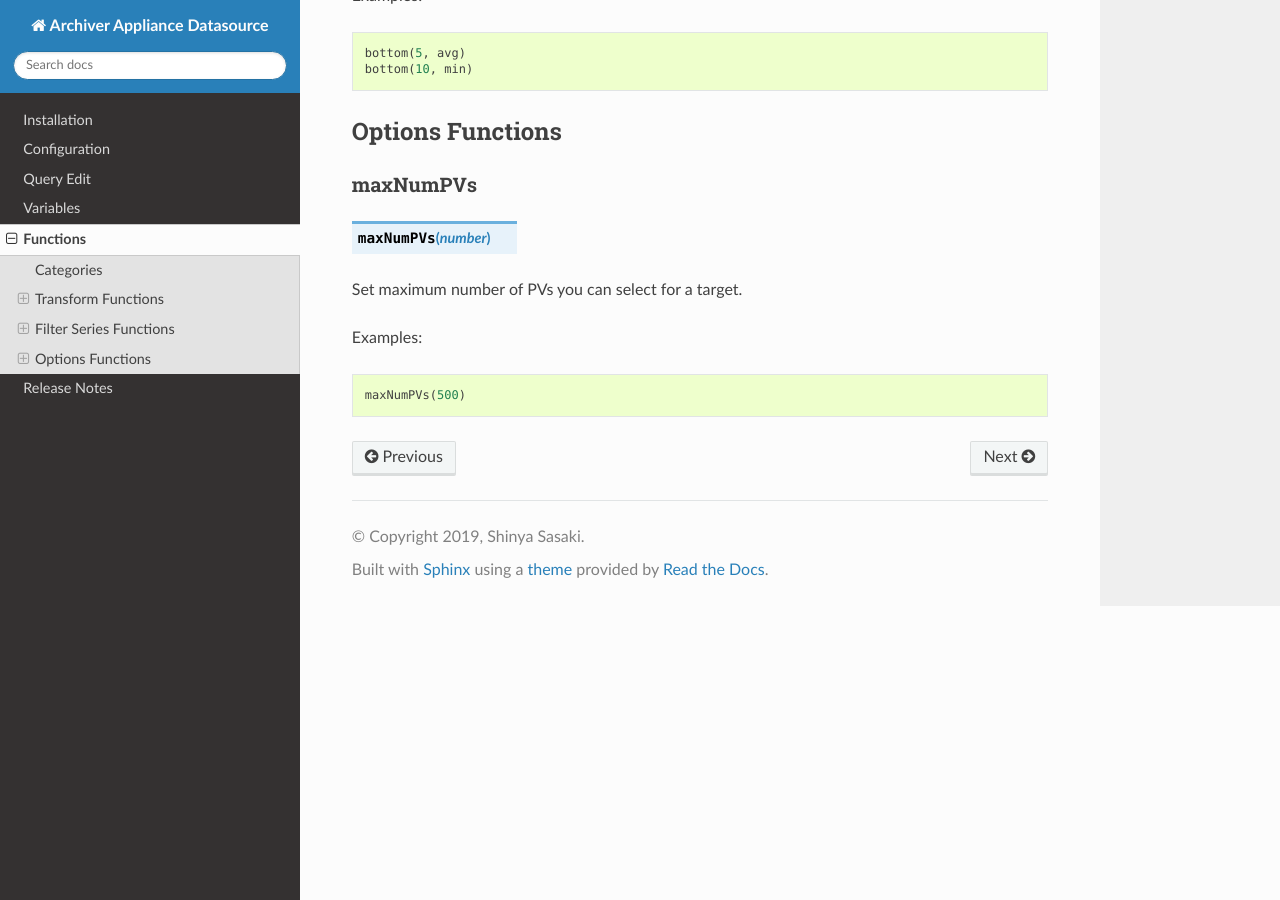
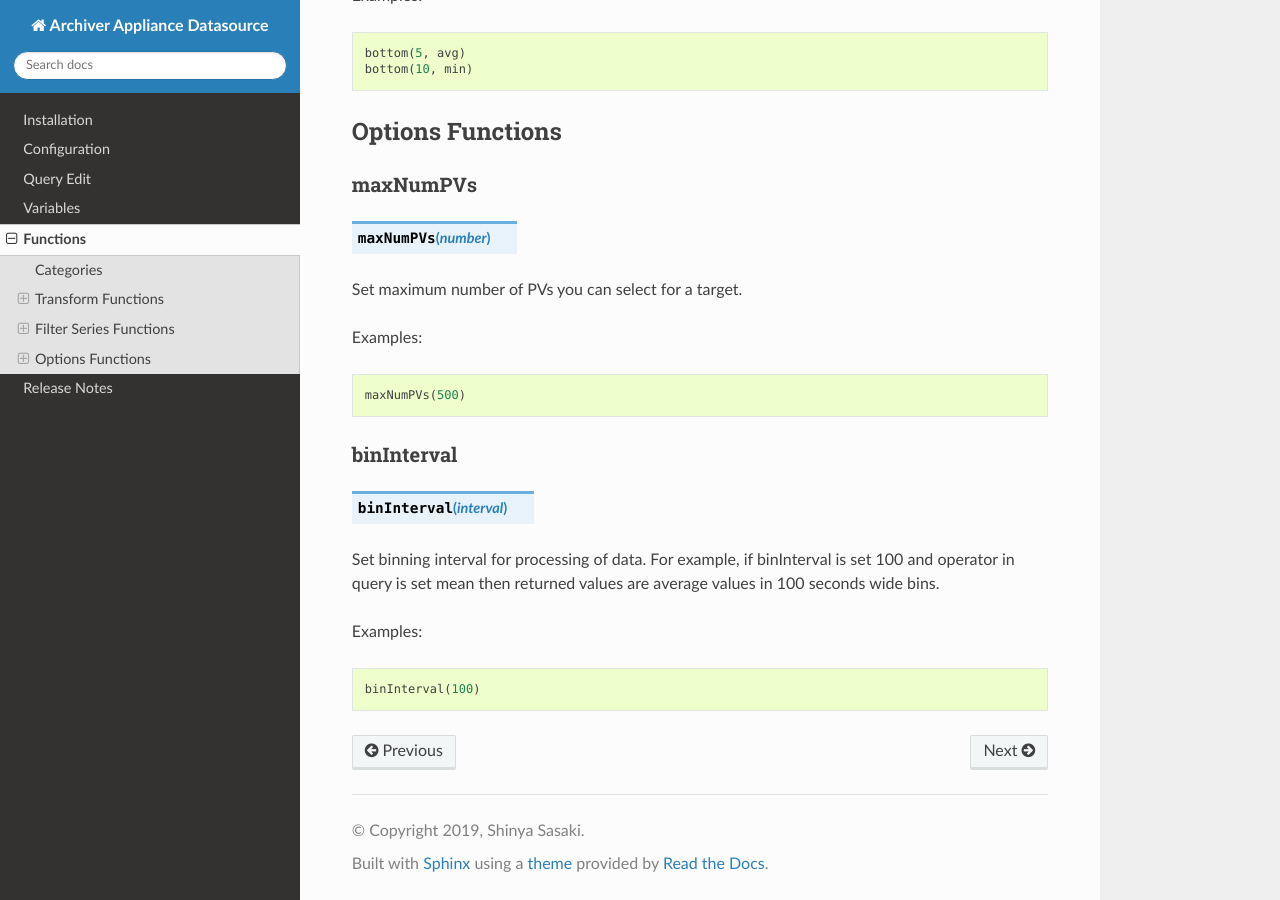
Before and after one commit to sasaki77/archiverappliance-datasource, a Sphinx documentation site: the page built from docs/functions.md, in a window 1280 px wide and 900 px high, scrolled down 1861 px. Built offline with Sphinx 7.4.7 and the Read the Docs theme 2.0.0, drawn with Linux system fonts in a browser that asks for light colours.

Commit message:
Add binInterval options function

````diff
--- a/docs/functions.md
+++ b/docs/functions.md
@@ -88,3 +88,16 @@ Examples:
 ```js
 maxNumPVs(500)
 ```
+
+### binInterval
+``` function:: binInterval(interval)
+```
+
+Set binning interval for processing of data.
+For example, if binInterval is set 100 and operator in query is set mean then returned values are average values in 100 seconds wide bins.
+
+Examples:
+
+```js
+binInterval(100)
+```
--- a/package.json
+++ b/package.json
@@ -1,7 +1,7 @@
 {
   "name": "sasaki77-archiver-appliance",
   "private": true,
-  "version": "0.1.1",
+  "version": "0.1.2",
   "description": "ArchiverAppliance",
   "main": "index.js",
   "scripts": {
````
Also changed, not shown: docs/releases.md (+7 -0 lines), 9 other files.
